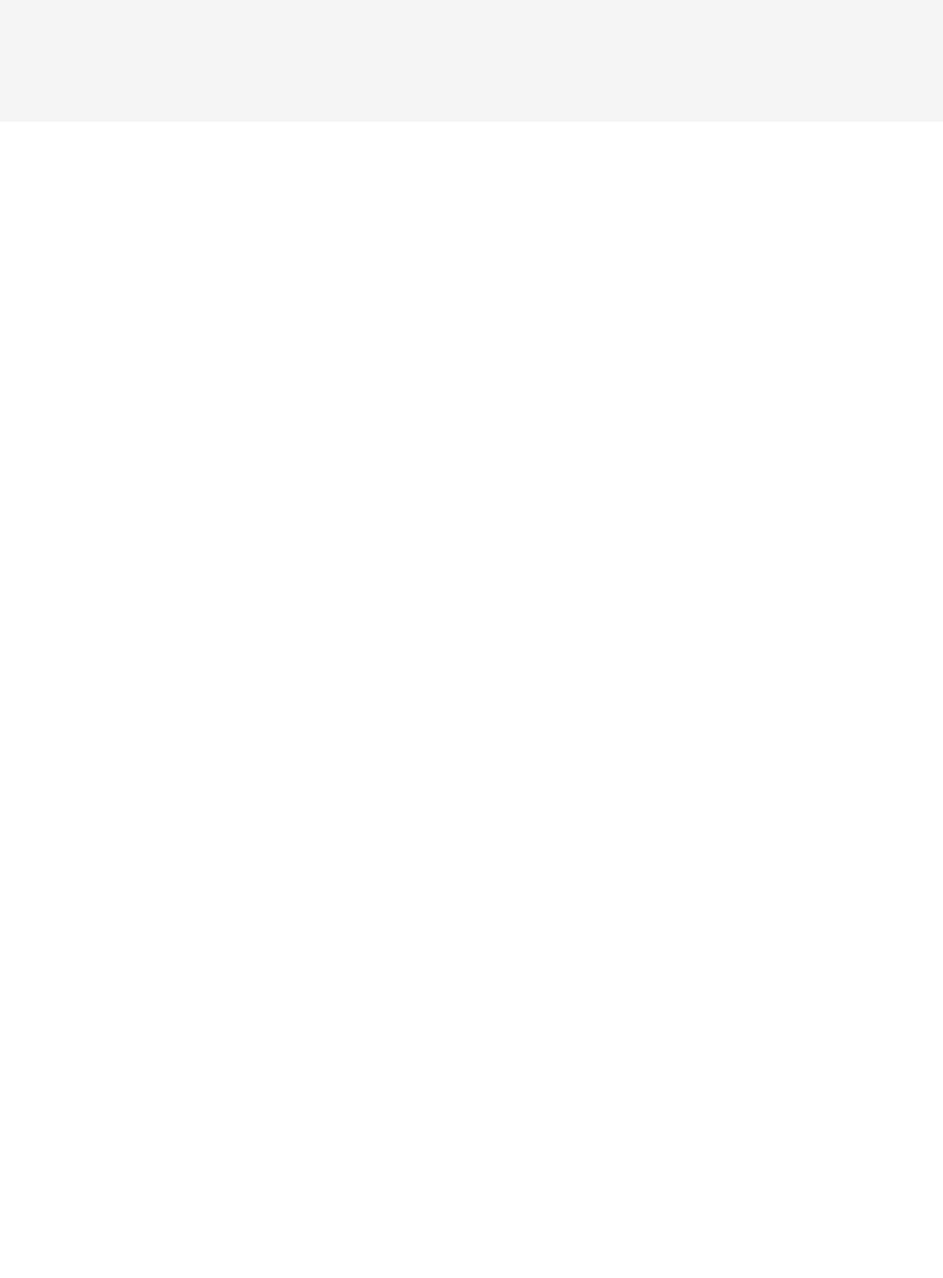
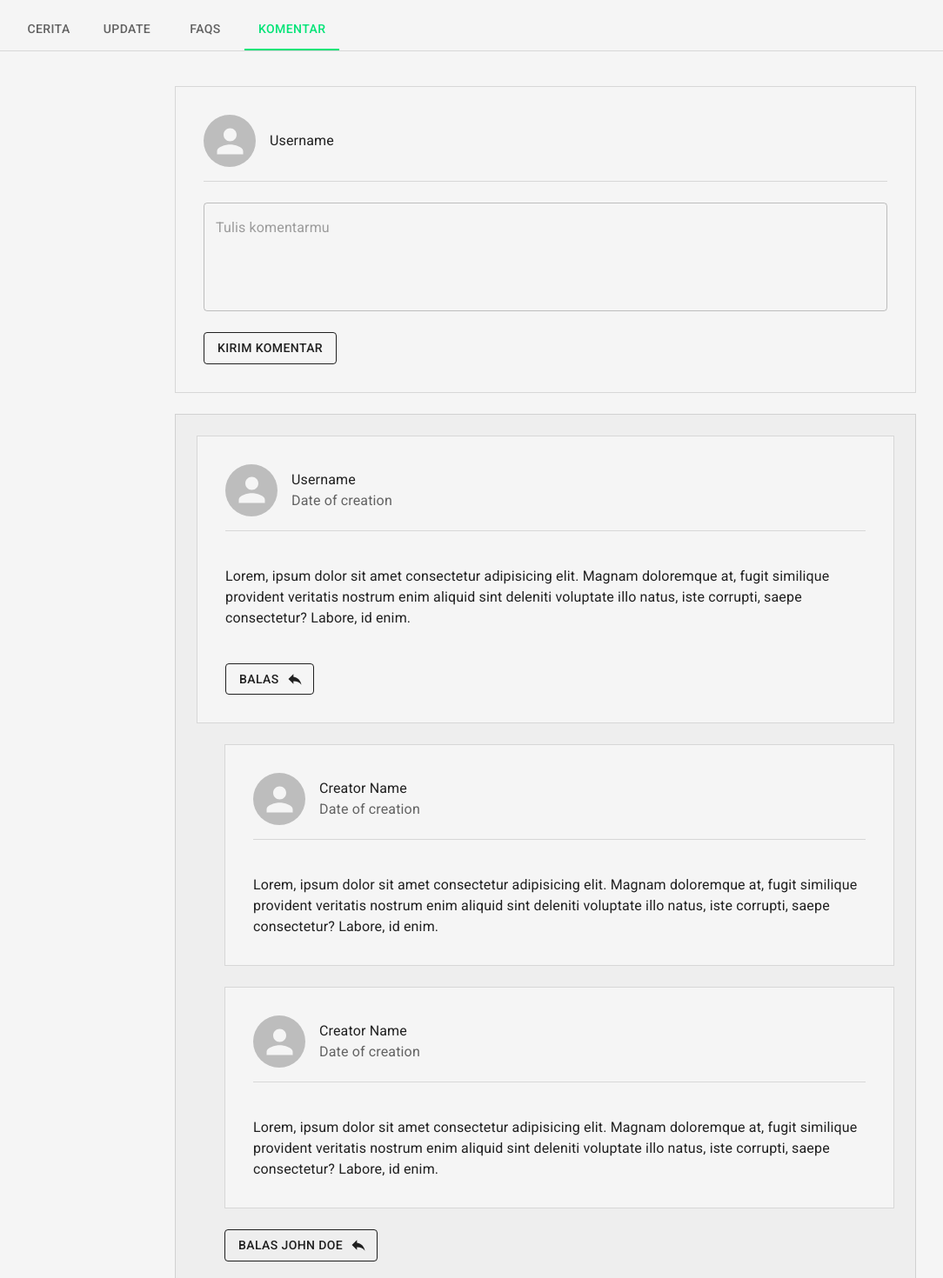
Before and after one commit to rizaldinur/crowdfunding-client, a React (Vite) app: page /project/details/1/comments in a window 1280 px wide. Before the commit this address had no page. Shown: the part 660-2130 px from the top of the page at 87% size, without its empty margins (13-1097 px from the left). Before the commit the page ends 800 px from the top, so only its background shows below. Built offline with nearby package versions, Linux system fonts and the light colour scheme.

Commit message:
add comments panel layout

```diff
--- /dev/null
+++ b/src/components/project-details/CommentsPanel.jsx
@@ -0,0 +1,278 @@
+import { Reply } from "@mui/icons-material";
+import {
+  Avatar,
+  Box,
+  Button,
+  Container,
+  Divider,
+  Link,
+  Stack,
+  TextField,
+  Typography,
+} from "@mui/material";
+import { useState } from "react";
+import { Link as RouterLink } from "react-router";
+
+function CommentsPanel() {
+  const [isLoggedIn, setIsLoggedIn] = useState(true);
+  const [canComment, setCanComment] = useState(true);
+  const [openReply, setOpenReply] = useState(false);
+  const [comments, setComments] = useState([{ replies: [1] }]);
+
+  return (
+    <Container maxWidth="md">
+      {isLoggedIn ? (
+        canComment ? (
+          <>
+            <Box
+              sx={{
+                color: "text.primary",
+                bgcolor: "background.default",
+                border: "1px solid",
+                borderColor: "divider",
+                p: 4,
+                mt: 5,
+              }}
+            >
+              <Stack gap={2} direction="row">
+                <Avatar sx={{ width: 60, height: 60 }} />
+                <Stack justifyContent="center" alignItems="start">
+                  <Typography variant="body1">Username</Typography>
+                </Stack>
+              </Stack>
+              <Divider sx={{ mt: 2 }} />
+              <TextField
+                sx={{ mt: 3 }}
+                placeholder="Tulis komentarmu"
+                multiline
+                fullWidth
+                rows={4}
+              />
+              <Button sx={{ mt: 3 }} variant="outlined" color="inherit">
+                Kirim Komentar
+              </Button>
+            </Box>
+            {comments.length === 0 && (
+              <Typography
+                color="textPrimary"
+                sx={{ textAlign: "center", mt: 3, mb: 5 }}
+              >
+                Tidak ada komentar.
+              </Typography>
+            )}
+          </>
+        ) : (
+          <>
+            <Box
+              sx={{
+                color: "text.primary",
+                bgcolor: "background.paper",
+                border: "1px solid",
+                borderColor: "divider",
+                px: 3,
+                py: 2,
+                mt: 5,
+                textAlign: "center",
+              }}
+            >
+              <Typography variant="h6">
+                Hanya Pendung yang dapat mengirim komentar.&nbsp;
+              </Typography>
+            </Box>
+            {comments.length === 0 && (
+              <Typography
+                color="textPrimary"
+                sx={{ textAlign: "center", mt: 3, mb: 5 }}
+              >
+                Tidak ada komentar.
+              </Typography>
+            )}
+          </>
+        )
+      ) : (
+        <>
+          <Box
+            sx={{
+              color: "text.primary",
+              bgcolor: "background.paper",
+              border: "1px solid",
+              borderColor: "divider",
+              px: 3,
+              py: 2,
+              mt: 5,
+              textAlign: "center",
+            }}
+          >
+            <Typography variant="h6">
+              Kamu harus masuk untuk mengirim komentar.&nbsp;
+              <Link component={RouterLink} to="/login">
+                Login sekarang.
+              </Link>
+            </Typography>
+          </Box>
+          {comments.length === 0 && (
+            <Typography
+              color="textPrimary"
+              sx={{ textAlign: "center", mt: 3, mb: 5 }}
+            >
+              Tidak ada komentar.
+            </Typography>
+          )}
+        </>
+      )}
+
+      {comments.length > 0 && (
+        <Stack
+          component="section"
+          id="comments-section"
+          sx={{
+            color: "text.primary",
+            bgcolor: "background.paper",
+            border: "1px solid",
+            borderColor: "divider",
+            p: 3,
+            mt: 3,
+            mb: 5,
+            gap: 3,
+          }}
+        >
+          {Array(1)
+            .fill(0)
+            .map((_, index) => (
+              <Box key={`comment-${index}`} id={`comment-${index}`}>
+                <Box
+                  sx={{
+                    color: "text.primary",
+                    bgcolor: "background.default",
+                    border: "1px solid",
+                    borderColor: "divider",
+                    p: 4,
+                  }}
+                >
+                  <Stack gap={2} direction="row">
+                    <Avatar sx={{ width: 60, height: 60 }} />
+                    <Stack justifyContent="center">
+                      <Typography variant="body1">Username</Typography>
+                      <Typography variant="body1" color="textSecondary">
+                        Date of creation
+                      </Typography>
+                    </Stack>
+                  </Stack>
+                  <Divider sx={{ mt: 2 }} />
+                  <Typography sx={{ mt: 5 }}>
+                    Lorem, ipsum dolor sit amet consectetur adipisicing elit.
+                    Magnam doloremque at, fugit similique provident veritatis
+                    nostrum enim aliquid sint deleniti voluptate illo natus,
+                    iste corrupti, saepe consectetur? Labore, id enim.
+                  </Typography>
+                  {isLoggedIn && canComment && (
+                    <Button
+                      sx={{ mt: 5 }}
+                      variant="outlined"
+                      color="inherit"
+                      endIcon={<Reply />}
+                    >
+                      balas
+                    </Button>
+                  )}
+                </Box>
+                {comments[_].replies.length > 0 && (
+                  <Box
+                    component="section"
+                    id={`replies-section-${index}`}
+                    sx={{ pl: 4 }}
+                  >
+                    {openReply && (
+                      <Box
+                        sx={{
+                          color: "text.primary",
+                          bgcolor: "background.default",
+                          border: "1px solid",
+                          borderColor: "divider",
+                          p: 4,
+                          mt: 3,
+                        }}
+                      >
+                        <Stack gap={2} direction="row">
+                          <Avatar sx={{ width: 60, height: 60 }} />
+                          <Stack justifyContent="center" alignItems="start">
+                            <Typography variant="body1">User Name</Typography>
+                          </Stack>
+                        </Stack>
+                        <Divider sx={{ mt: 2 }} />
+                        <TextField
+                          sx={{ mt: 3 }}
+                          placeholder="Balas komentar"
+                          autoFocus
+                          multiline
+                          fullWidth
+                          rows={4}
+                        />
+                        <Button
+                          sx={{ mt: 3 }}
+                          variant="outlined"
+                          color="inherit"
+                        >
+                          Kirim balasan
+                        </Button>
+                      </Box>
+                    )}
+                    {Array(2)
+                      .fill(0)
+                      .map((_, indexReply) => (
+                        <Box
+                          key={`replies-section${index}__reply-${indexReply}`}
+                          id={`replies-section${index}__reply-${indexReply}`}
+                          sx={{
+                            color: "text.primary",
+                            bgcolor: "background.default",
+                            border: "1px solid",
+                            borderColor: "divider",
+                            p: 4,
+                            mt: 3,
+                          }}
+                        >
+                          <Stack gap={2} direction="row">
+                            <Avatar sx={{ width: 60, height: 60 }} />
+                            <Stack justifyContent="center">
+                              <Typography variant="body1">
+                                Creator Name
+                              </Typography>
+                              <Typography variant="body1" color="textSecondary">
+                                Date of creation
+                              </Typography>
+                            </Stack>
+                          </Stack>
+                          <Divider sx={{ mt: 2 }} />
+                          <Typography sx={{ mt: 5 }}>
+                            Lorem, ipsum dolor sit amet consectetur adipisicing
+                            elit. Magnam doloremque at, fugit similique
+                            provident veritatis nostrum enim aliquid sint
+                            deleniti voluptate illo natus, iste corrupti, saepe
+                            consectetur? Labore, id enim.
+                          </Typography>
+                        </Box>
+                      ))}
+
+                    {isLoggedIn && canComment && (
+                      <Button
+                        sx={{ mt: 3 }}
+                        variant="outlined"
+                        color="inherit"
+                        onClick={() => setOpenReply(true)}
+                        endIcon={<Reply />}
+                      >
+                        balas john doe
+                      </Button>
+                    )}
+                  </Box>
+                )}
+              </Box>
+            ))}
+        </Stack>
+      )}
+    </Container>
+  );
+}
+
+export default CommentsPanel;
--- a/src/components/project-details/ProjectTabs.jsx
+++ b/src/components/project-details/ProjectTabs.jsx
@@ -87,7 +87,13 @@ function ProjectTabs() {
             state={{ tabValue: 2 }}
             {...a11yProps(2)}
           />
-          <Tab label="Komentar" {...a11yProps(3)} />
+          <Tab
+            label="Komentar"
+            component={RouterLink}
+            to="comments"
+            state={{ tabValue: 3 }}
+            {...a11yProps(3)}
+          />
         </Tabs>
       </Container>
     </Box>
--- a/src/router.jsx
+++ b/src/router.jsx
@@ -14,6 +14,7 @@ import StoryPanel from "./components/project-details/StoryPanel.jsx";
 import { Typography } from "@mui/material";
 import UpdatePanel from "./components/project-details/UpdatePanel.jsx";
 import FaqsPanel from "./components/project-details/FaqsPanel.jsx";
+import CommentsPanel from "./components/project-details/CommentsPanel.jsx";
 
 const router = createBrowserRouter([
   {
@@ -52,7 +53,7 @@ const router = createBrowserRouter([
                   <Typography color="textPrimary">Hello skibidi</Typography>
                 ),
               },
-              // { path: "comments", element: <CommentsPage /> },
+              { path: "comments", element: <CommentsPanel /> },
               { path: "faqs", element: <FaqsPanel /> },
             ],
           },
```
